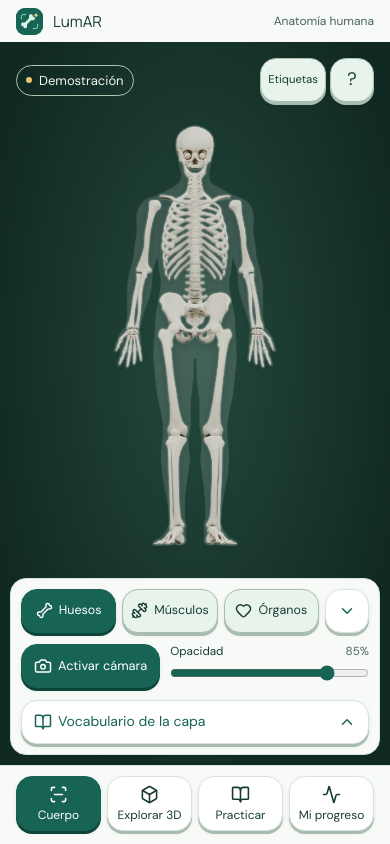
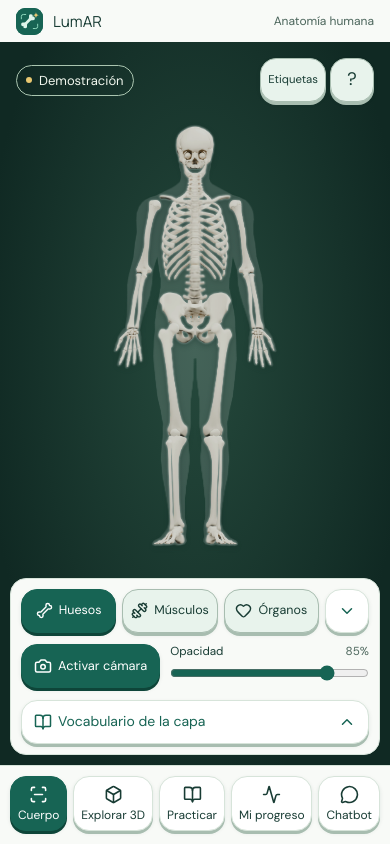
Before and after one commit to Carlaandrea22/frasivo_RA, a React (Vite) app: page / in a window 390 px wide. Built offline with nearby package versions, Linux system fonts and the light colour scheme.

Commit message:
feat(chatbot): agregar la quinta pestaña de LumAR

```diff
--- a/src/App.tsx
+++ b/src/App.tsx
@@ -1,5 +1,5 @@
 import { useEffect, useRef, useState, useSyncExternalStore } from 'react';
-import { Activity, BookOpen, Box, ScanLine } from 'lucide-react';
+import { Activity, BookOpen, Box, MessageCircle, ScanLine } from 'lucide-react';
 import { anatomyArea } from './content/anatomy/area';
 import { RecordatorioRacha } from './features/progreso/mascota/RecordatorioRacha';
 import { QuickInvitation, QuickPractice } from './features/practicaRapida/QuickPractice';
@@ -15,6 +15,7 @@ const tabs = [
   { id: 'explorar', label: 'Explorar 3D', icon: Box },
   { id: 'practicar', label: 'Practicar', icon: BookOpen },
   { id: 'progreso', label: 'Mi progreso', icon: Activity },
+  { id: 'chatbot', label: 'Chatbot', icon: MessageCircle },
 ] as const;
 
 const features = import.meta.glob<RouteDefinition[]>('./features/*/routes.ts', { eager: true, import: 'routes' });
--- /dev/null
+++ b/src/features/chatbot/Chatbot.tsx
@@ -0,0 +1,12 @@
+import { ContentState } from '../../shared/ui/ContentState';
+import './chatbot.css';
+
+export function Chatbot() {
+  return <section className="lumar-page chatbot-page">
+    <header>
+      <h1>Chatbot</h1>
+      <p className="lumar-subtitle">Pronto podrás preguntar sobre anatomía y practicar términos en inglés.</p>
+    </header>
+    <ContentState state="empty" title="En construcción"/>
+  </section>;
+}
--- /dev/null
+++ b/src/features/chatbot/chatbot.css
@@ -0,0 +1,22 @@
+.lumar-page.chatbot-page { max-width: 42rem; }
+.chatbot-page .lumar-subtitle { max-width: 48ch; }
+
+.app-navigation .app-navigation-inner {
+  grid-template-columns: repeat(5, minmax(0, 1fr));
+}
+
+@media (max-width: 450px) {
+  .app-shell .app-navigation {
+    padding-inline: max(var(--space-2), env(safe-area-inset-left, 0px))
+      max(var(--space-2), env(safe-area-inset-right, 0px));
+  }
+
+  .app-navigation .app-navigation-inner {
+    grid-template-columns: repeat(5, minmax(min-content, auto));
+  }
+
+  .app-navigation .button--nav {
+    justify-content: flex-start;
+    padding-inline: 2px;
+  }
+}
--- /dev/null
+++ b/src/features/chatbot/routes.ts
@@ -0,0 +1,6 @@
+import type { RouteDefinition } from '../../shared/navegacion';
+import { Chatbot } from './Chatbot';
+
+export const routes = [
+  { path: 'chatbot', tab: 'chatbot', Screen: Chatbot },
+] satisfies RouteDefinition[];
--- a/src/shared/navegacion/index.ts
+++ b/src/shared/navegacion/index.ts
@@ -1,6 +1,6 @@
 import type { ComponentType } from 'react';
 
-export type NavigationTab = 'cuerpo' | 'explorar' | 'practicar' | 'progreso';
+export type NavigationTab = 'cuerpo' | 'explorar' | 'practicar' | 'progreso' | 'chatbot';
 export type RouteProps = { params: Readonly<Record<string, string>> };
 
 export interface RouteDefinition {
```
Also changed, not shown: playwright.config.ts (+5 -3 lines), 4 other files (tests, documents, lock files or other folders).
